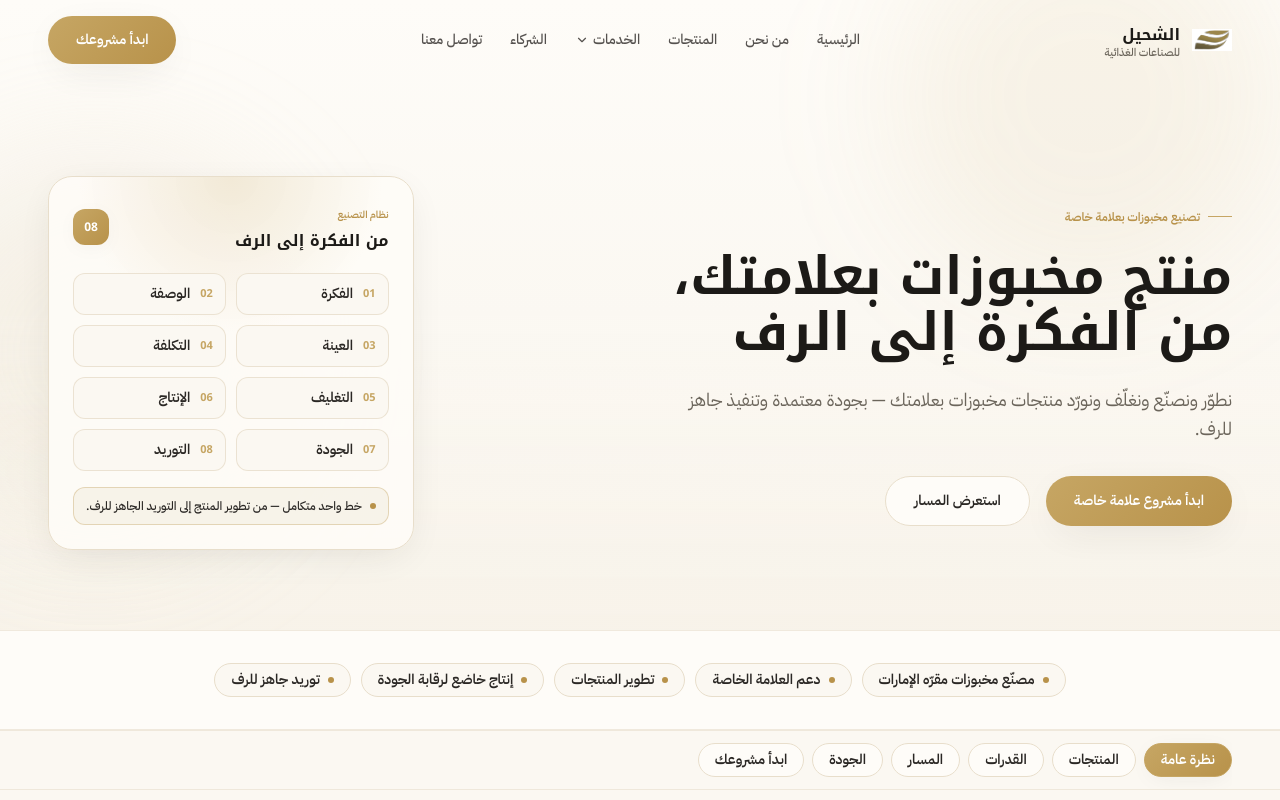
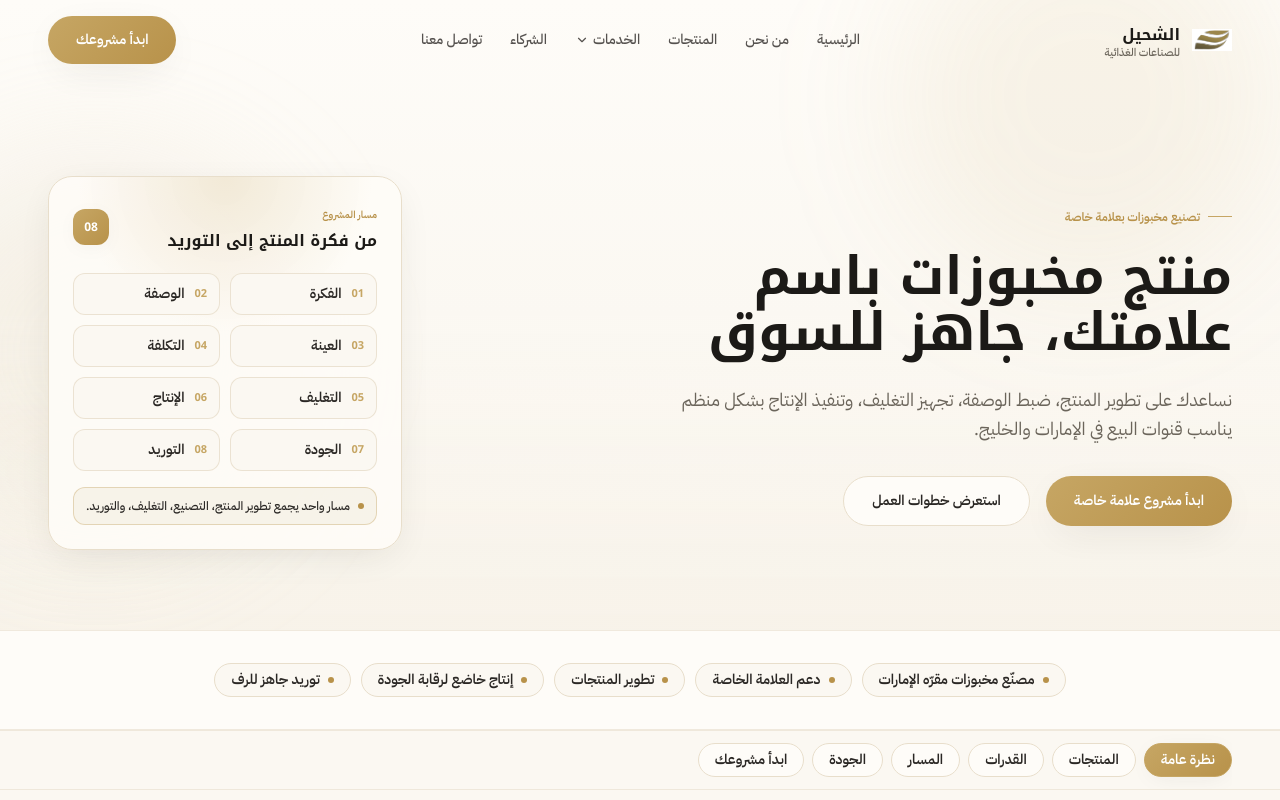
Before and after one commit to Ma7mdYehia/al-shehail-food-industry-landing-page, a Next.js app: page /private-label in a window 1280 px wide. Shown: the top 800 px of the page. Built offline with nearby package versions, Linux system fonts and the light colour scheme.

Commit message:
Polish Arabic private label hero copy

```diff
--- a/components/private-label/PrivateLabelHero.tsx
+++ b/components/private-label/PrivateLabelHero.tsx
@@ -31,18 +31,18 @@ export default function PrivateLabelHero() {
               تصنيع مخبوزات بعلامة خاصة
             </span>
             <h1 className="heading-serif mt-6 text-4xl leading-[1.1] sm:text-5xl lg:text-[3.25rem] lg:leading-[1.08]">
-              منتج مخبوزات بعلامتك، من الفكرة إلى الرف
+              منتج مخبوزات باسم علامتك، جاهز للسوق
             </h1>
             <p className="mt-6 text-lg leading-relaxed text-stone">
-              نطوّر ونصنّع ونغلّف ونورّد منتجات مخبوزات بعلامتك — بجودة معتمدة
-              وتنفيذ جاهز للرف.
+              نساعدك على تطوير المنتج، ضبط الوصفة، تجهيز التغليف، وتنفيذ
+              الإنتاج بشكل منظم يناسب قنوات البيع في الإمارات والخليج.
             </p>
             <div className="mt-8 flex flex-wrap gap-4">
               <a href="/contact" className="btn-primary">
                 ابدأ مشروع علامة خاصة
               </a>
               <a href="#process" className="btn-secondary">
-                استعرض المسار
+                استعرض خطوات العمل
               </a>
             </div>
           </div>
@@ -57,10 +57,10 @@ export default function PrivateLabelHero() {
               <div className="relative flex items-center justify-between gap-3">
                 <div>
                   <span className="text-[10px] font-semibold uppercase tracking-[0.2em] text-gold">
-                    نظام التصنيع
+                    مسار المشروع
                   </span>
                   <p className="mt-1 font-serif text-base font-semibold text-ink">
-                    من الفكرة إلى الرف
+                    من فكرة المنتج إلى التوريد
                   </p>
                 </div>
                 <span className="flex h-9 w-9 flex-none items-center justify-center rounded-xl bg-gold-gradient font-serif text-xs font-bold text-white shadow-card">
@@ -86,7 +86,7 @@ export default function PrivateLabelHero() {
 
               <div className="relative mt-4 flex items-center gap-2 rounded-xl border border-champagne/40 bg-beige/50 px-3 py-2.5 text-xs font-medium text-charcoal">
                 <span className="h-1.5 w-1.5 flex-none rounded-full bg-gold" aria-hidden />
-                خط واحد متكامل — من تطوير المنتج إلى التوريد الجاهز للرف.
+                مسار واحد يجمع تطوير المنتج، التصنيع، التغليف، والتوريد.
               </div>
             </div>
           </div>
```
